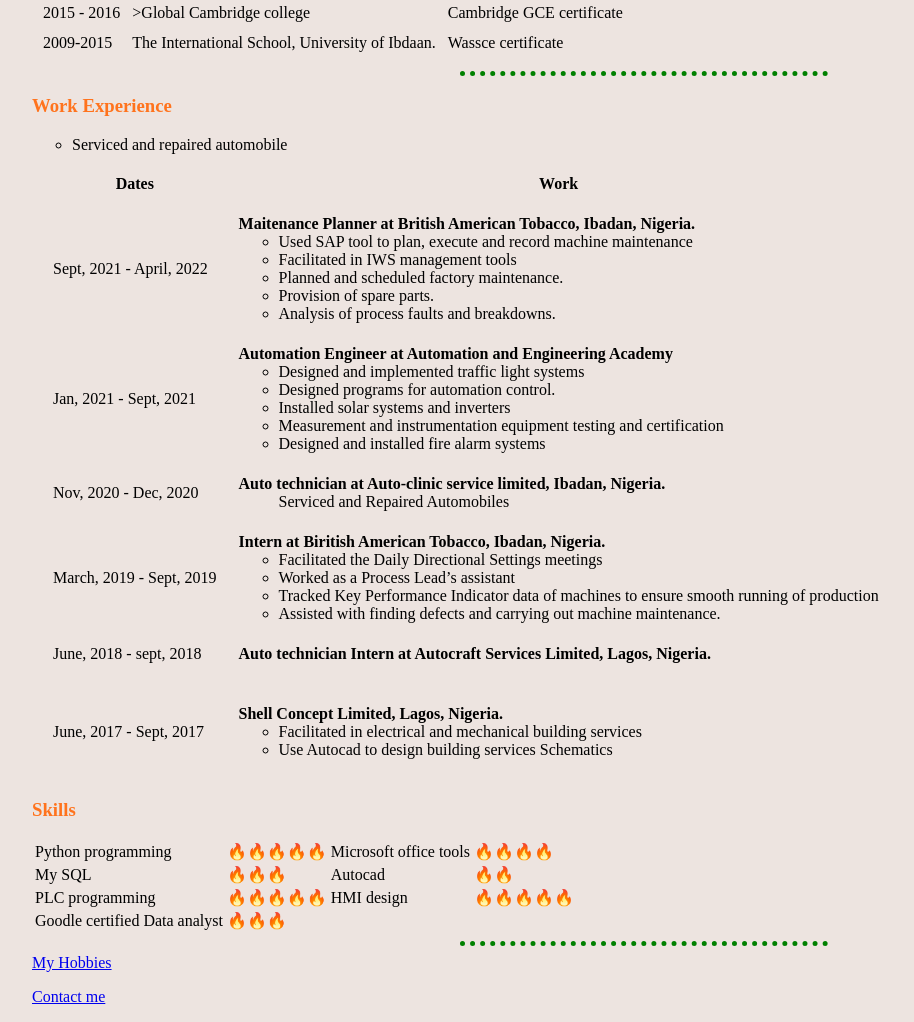
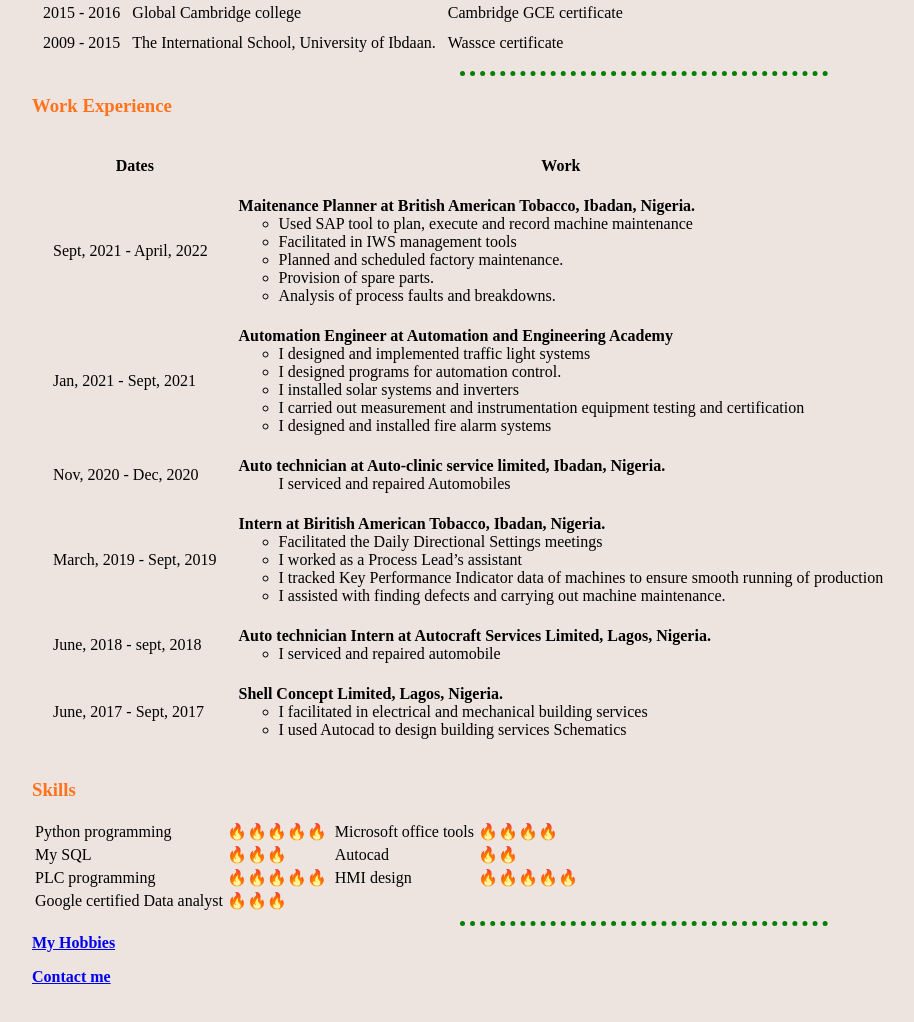
Before and after one commit to Ayedegbe/HTML-1, a plain HTML site: page index.html in a window 1280 px wide. Shown: the part 413-1435 px from the top of the page, without its empty margins (16-930 px from the left). Drawn offline with Linux system fonts and the light colour scheme.

Commit message:
few changes

```diff
--- a/index.html
+++ b/index.html
@@ -43,11 +43,11 @@
           </tr>
           <tr>
             <td>2015 - 2016</td>
-            <td>>Global Cambridge college</td>
+            <td>Global Cambridge college</td>
             <td>Cambridge GCE certificate</td>
           </tr>
           <tr>
-            <td>2009-2015</td>
+            <td>2009 - 2015</td>
             <td>The International School, University of Ibdaan.</td>
             <td>Wassce certificate</td>
           </tr>
@@ -78,18 +78,18 @@
             <td>Jan, 2021 - Sept, 2021</td>
             <td><strong>Automation Engineer at Automation and Engineering Academy</strong>
               <ul>
-                <li>Designed and implemented traffic light systems</li>
-                <li>Designed programs for automation control.</li>
-                <li>Installed solar systems and inverters</li>
-                <li>Measurement and instrumentation equipment testing and certification</li>
-                <li>Designed and installed fire alarm systems</li>
+                <li>I designed and implemented traffic light systems</li>
+                <li>I designed programs for automation control.</li>
+                <li>I installed solar systems and inverters</li>
+                <li>I carried out measurement and instrumentation equipment testing and certification</li>
+                <li>I designed and installed fire alarm systems</li>
               </ul>
           </tr>
           <tr>
             <td>Nov, 2020 - Dec, 2020</td>
             <td><strong>Auto technician at Auto-clinic service limited, Ibadan, Nigeria.</strong>
               <ul>
-                Serviced and Repaired Automobiles
+                I serviced and repaired Automobiles
               </ul>
             </td>
           </tr>
@@ -98,29 +98,26 @@
             <td><strong>Intern at Biritish American Tobacco, Ibadan, Nigeria.</strong>
               <ul>
                 <li>Facilitated the Daily Directional Settings meetings</li>
-                <li> Worked as a Process Lead’s assistant</li>
-                <li> Tracked Key Performance Indicator data of machines to ensure smooth running of production</li>
-                <li>Assisted with finding defects and carrying out machine maintenance.</li>
+                <li> I worked as a Process Lead’s assistant</li>
+                <li> I tracked Key Performance Indicator data of machines to ensure smooth running of production</li>
+                <li> I assisted with finding defects and carrying out machine maintenance.</li>
               </ul>
             </td>
           </tr>
           <tr>
             <td>June, 2018 - sept, 2018</td>
             <td><strong>Auto technician Intern at Autocraft Services Limited, Lagos, Nigeria.</strong>
-          <tr>
-            <ul>
-              <li>Serviced and repaired automobile</li>
-            </ul>
+              <ul>
+                <li>I serviced and repaired automobile</li>
+              </ul>
             </td>
-          </tr>
-
           </tr>
           <tr>
             <td>June, 2017 - Sept, 2017</td>
             <td><strong>Shell Concept Limited, Lagos, Nigeria.</strong>
               <ul>
-                <li>Facilitated in electrical and mechanical building services</li>
-                <li>Use Autocad to design building services Schematics</li>
+                <li>I facilitated in electrical and mechanical building services</li>
+                <li>I used Autocad to design building services Schematics</li>
               </ul>
             </td>
           </tr>
@@ -131,23 +128,26 @@
         <tr>
           <td>Python programming</td>
           <td>🔥🔥🔥🔥🔥</td>
+          <td></td>
           <td>Microsoft office tools</td>
           <td>🔥🔥🔥🔥</td>
         </tr>
         <tr>
           <td>My SQL</td>
           <td>🔥🔥🔥</td>
+          <td></td>
           <td>Autocad</td>
           <td>🔥🔥</td>
         </tr>
         <tr>
           <td>PLC programming</td>
           <td>🔥🔥🔥🔥🔥</td>
+          <td></td>
           <td>HMI design</td>
           <td>🔥🔥🔥🔥🔥</td>
         </tr>
         <tr>
-          <td>Goodle certified Data analyst</td>
+          <td>Google certified Data analyst</td>
           <td>🔥🔥🔥</td>
         </tr>
       </table>
@@ -157,9 +157,9 @@
 
 
       <hr>
-      <a href="hobbies.html">My Hobbies</a>
+      <a href="hobbies.html"><strong>My Hobbies</strong></a>
       <p>
-        <a href="contact.html">Contact me</a>
+        <a href="contact.html"><strong>Contact me</strong></a>
       </p>
   </body>
 
```
